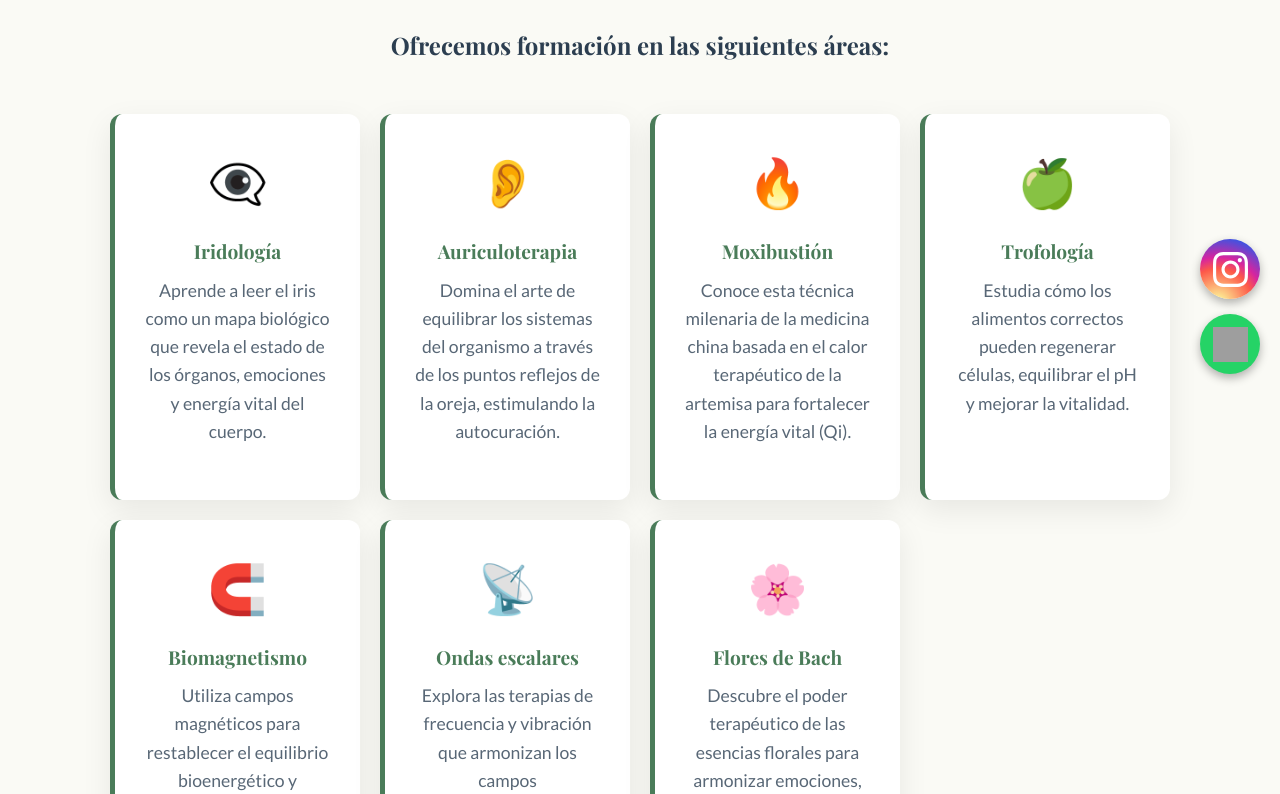
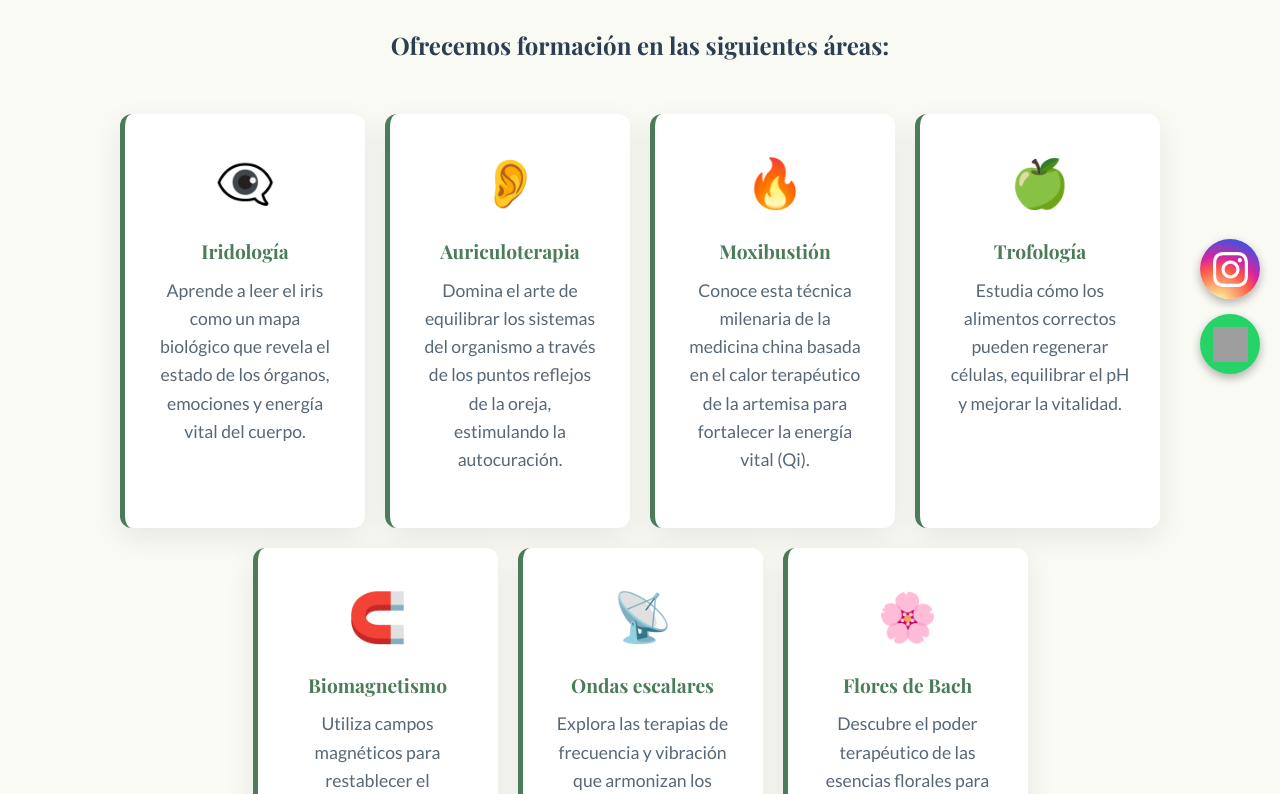
Before and after one commit to Admin-Cellmedicals/cmwebsite, a React (Create React App) app: page /cursos in a window 1280 px wide. Shown: the part 406-1200 px from the top of the page. Built offline with nearby package versions, Linux system fonts and the light colour scheme; grey boxes are pictures that could not be loaded.

Commit message:
Se organizan mejor los Cursos

```diff
--- a/src/components/Cursos.js
+++ b/src/components/Cursos.js
@@ -8,13 +8,24 @@ const Cursos = () => {
     display: 'block'
   };
 
-  // --- NUEVO ESTILO: Configuración de la rejilla (Grid) ---
-  // Esto fuerza que se vean 4 tarjetas por fila
-  const gridContainerStyle = {
-    display: 'grid',
-    gridTemplateColumns: 'repeat(4, 1fr)', // Aquí definimos las 4 columnas
+  // --- CAMBIO: Usamos Flexbox en lugar de Grid ---
+  // Flexbox con 'justify-content: center' permite que la última fila
+  // (los 3 cursos restantes) queden centrados en lugar de alineados a la izquierda.
+  const containerStyle = {
+    display: 'flex',
+    flexWrap: 'wrap', // Permite que los elementos bajen a la siguiente línea
+    justifyContent: 'center', // ESTO es lo que centra la última fila
     gap: '20px',
     marginTop: '40px'
+  };
+
+  // --- NUEVO: Estilo para cada tarjeta ---
+  // Calculamos el ancho para que quepan exactamente 4 (25%) restando el espacio del gap.
+  const cardStyle = {
+    textAlign: 'center',
+    // flex: basis width. 25% es 1/4 del ancho. Restamos 20px para considerar el gap.
+    flex: '0 0 calc(25% - 20px)',
+    boxSizing: 'border-box'
   };
 
   return (
@@ -31,46 +42,46 @@ const Cursos = () => {
         <h3>Ofrecemos formación en las siguientes áreas:</h3>
       </div>
 
-      {/* Aplicamos el estilo de rejilla de 4 columnas aquí */}
-      <div className="course-list" style={gridContainerStyle}>
+      {/* Contenedor Flex */}
+      <div className="course-list" style={containerStyle}>
 
-        <div className="card" style={{textAlign: 'center'}}>
+        <div className="card" style={cardStyle}>
           <span style={iconStyle}>👁️‍🗨️</span>
           <strong>Iridología</strong>
           <p>Aprende a leer el iris como un mapa biológico que revela el estado de los órganos, emociones y energía vital del cuerpo.</p>
         </div>
 
-        <div className="card" style={{textAlign: 'center'}}>
+        <div className="card" style={cardStyle}>
           <span style={iconStyle}>👂</span>
           <strong>Auriculoterapia</strong>
           <p>Domina el arte de equilibrar los sistemas del organismo a través de los puntos reflejos de la oreja, estimulando la autocuración.</p>
         </div>
 
-        <div className="card" style={{textAlign: 'center'}}>
+        <div className="card" style={cardStyle}>
           <span style={iconStyle}>🔥</span>
           <strong>Moxibustión</strong>
           <p>Conoce esta técnica milenaria de la medicina china basada en el calor terapéutico de la artemisa para fortalecer la energía vital (Qi).</p>
         </div>
 
-        <div className="card" style={{textAlign: 'center'}}>
+        <div className="card" style={cardStyle}>
           <span style={iconStyle}>🍏</span>
           <strong>Trofología</strong>
           <p>Estudia cómo los alimentos correctos pueden regenerar células, equilibrar el pH y mejorar la vitalidad.</p>
         </div>
 
-        <div className="card" style={{textAlign: 'center'}}>
+        <div className="card" style={cardStyle}>
           <span style={iconStyle}>🧲</span>
           <strong>Biomagnetismo</strong>
           <p>Utiliza campos magnéticos para restablecer el equilibrio bioenergético y favorecer la salud celular.</p>
         </div>
 
-        <div className="card" style={{textAlign: 'center'}}>
+        <div className="card" style={cardStyle}>
           <span style={iconStyle}>📡</span>
           <strong>Ondas escalares</strong>
           <p>Explora las terapias de frecuencia y vibración que armonizan los campos electromagnéticos del cuerpo, elevando la energía celular.</p>
         </div>
 
-        <div className="card" style={{textAlign: 'center'}}>
+        <div className="card" style={cardStyle}>
           <span style={iconStyle}>🌸</span>
           <strong>Flores de Bach</strong>
           <p>Descubre el poder terapéutico de las esencias florales para armonizar emociones, liberar bloqueos y restaurar la paz interior.</p>
```
